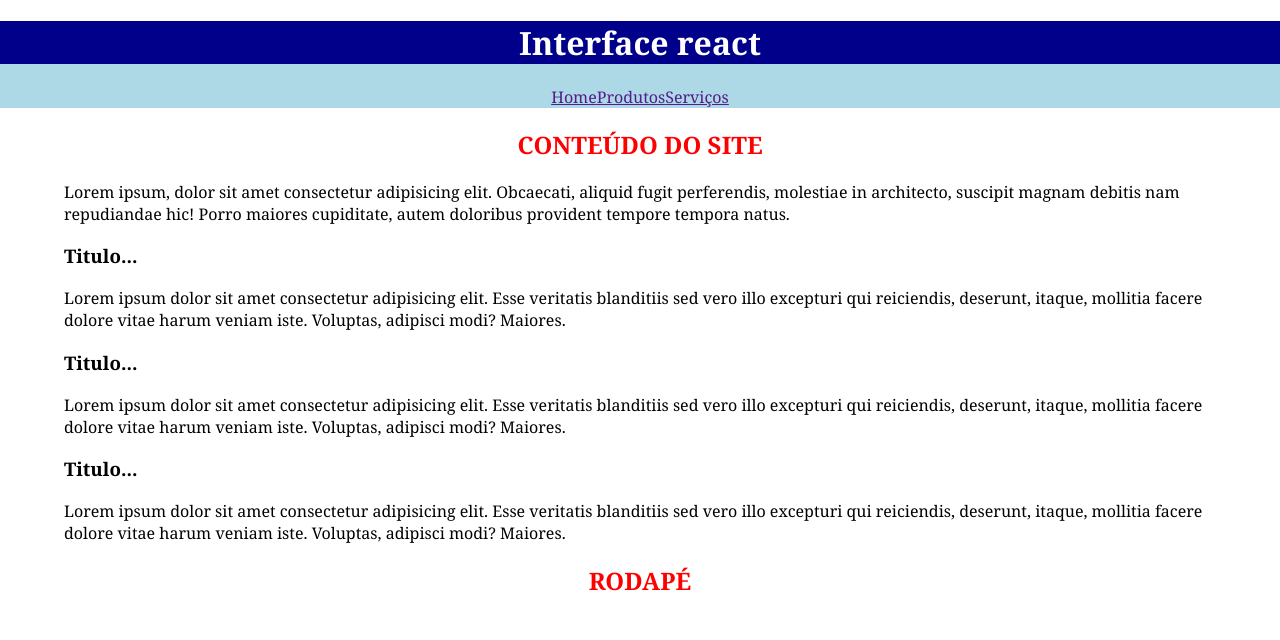
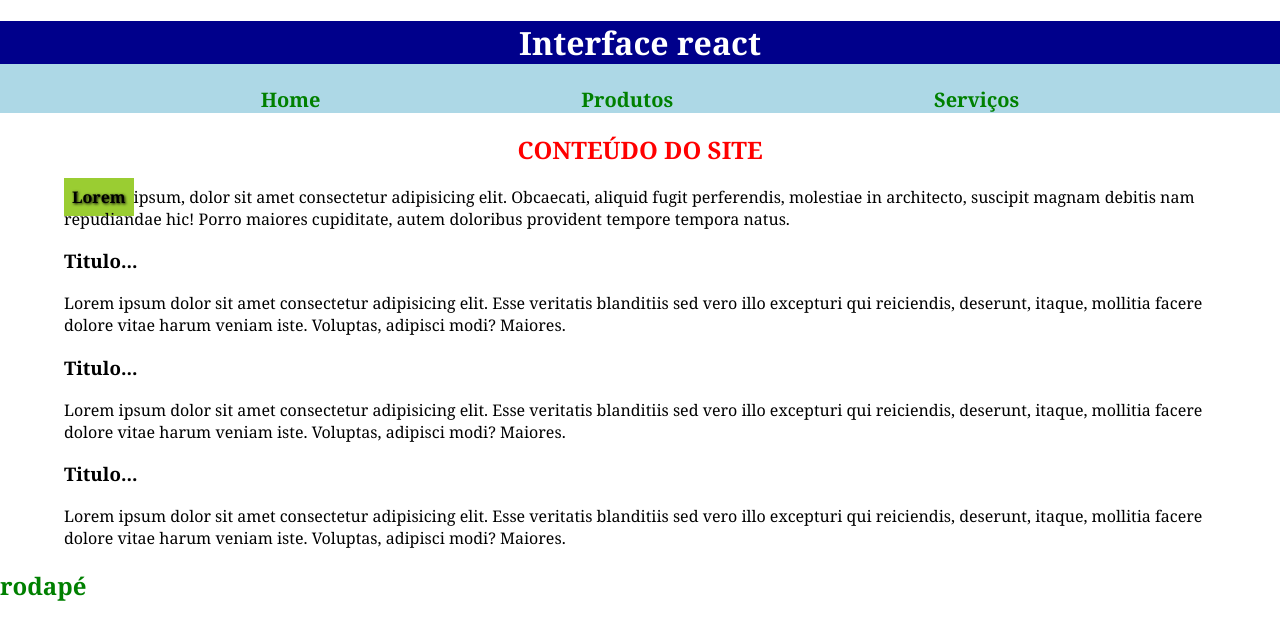
Before and after one commit to guilhermessanto/meu-app, a React (Create React App) app: page / in a window 1280 px wide. Shown: the top 640 px of the page. Built offline with nearby package versions, Linux system fonts and the light colour scheme.

Commit message:
css modular

```diff
--- a/src/App.jsx
+++ b/src/App.jsx
@@ -1,6 +1,6 @@
-import Cabecalho from "./components/layouts/Cabecalho";
-import Conteudo from "./components/layouts/Conteudo";
-import Footer from "./components/layouts/Footer";
+import Cabecalho from "./components/layouts/Cabecalho/Cabecalho";
+import Conteudo from "./components/layouts/Conteudo/Conteudo";
+import Footer from "./components/layouts/Footer/Footer";
 const App = () => {
   return (
     <>
--- a/src/components/layouts/Cabecalho.jsx
+++ b/src/components/layouts/Cabecalho/Cabecalho.jsx
@@ -1,4 +1,4 @@
-import Menu from "../Menu";
+import Menu from "../Menu/Menu";
 const estilo = {
   color: "white",
   backgroundColor: "darkblue",
--- a/src/components/layouts/Conteudo.jsx
+++ /dev/null
@@ -1,21 +0,0 @@
-import Artigo from "../Artigo";
-import "./Conteudo.css";
-const Conteudo = () => {
-  return (
-    <main>
-      <section>
-        <h2 className="subtitulo">Conteúdo do site</h2>
-        <p>
-          Lorem ipsum, dolor sit amet consectetur adipisicing elit. Obcaecati,
-          aliquid fugit perferendis, molestiae in architecto, suscipit magnam
-          debitis nam repudiandae hic! Porro maiores cupiditate, autem doloribus
-          provident tempore tempora natus.
-        </p>
-        <Artigo />
-        <Artigo />
-        <Artigo />
-      </section>
-    </main>
-  );
-};
-export default Conteudo;
--- /dev/null
+++ b/src/components/layouts/Conteudo/Conteudo.jsx
@@ -0,0 +1,24 @@
+import Artigo from "../../Artigo";
+import estilos from "./Conteudo.module.css";
+const Conteudo = () => {
+  return (
+    <main>
+      <section>
+        <h2 className={estilos.subtitulo}>Conteúdo do site</h2>
+        <p>
+          <span className={`${estilos["sombra-texto"]} ${estilos.destaque}`}>
+            Lorem
+          </span>
+          ipsum, dolor sit amet consectetur adipisicing elit. Obcaecati, aliquid
+          fugit perferendis, molestiae in architecto, suscipit magnam debitis
+          nam repudiandae hic! Porro maiores cupiditate, autem doloribus
+          provident tempore tempora natus.
+        </p>
+        <Artigo />
+        <Artigo />
+        <Artigo />
+      </section>
+    </main>
+  );
+};
+export default Conteudo;
--- a/src/components/layouts/Conteudo.css
+++ b/src/components/layouts/Conteudo/Conteudo.module.css
@@ -8,3 +8,11 @@ main {
   color: red;
   text-transform: uppercase;
 }
+.destaque {
+  background-color: yellowgreen;
+  font-weight: bold;
+  padding: 0.5rem;
+}
+.sombra-texto {
+  text-shadow: black 1px 1px 3px;
+}
--- a/src/components/layouts/Footer.jsx
+++ /dev/null
@@ -1,8 +0,0 @@
-const Footer = () => {
-  return (
-    <footer>
-      <h2 className="subtitulo">Rodapé</h2>
-    </footer>
-  );
-};
-export default Footer;
--- /dev/null
+++ b/src/components/layouts/Footer/Footer.jsx
@@ -0,0 +1,9 @@
+import estilos from "./Footer.module.css";
+const Footer = () => {
+  return (
+    <footer>
+      <h2 className={estilos.subtitulo}>Rodapé</h2>
+    </footer>
+  );
+};
+export default Footer;
--- /dev/null
+++ b/src/components/layouts/Footer/Footer.module.css
@@ -0,0 +1,4 @@
+.subtitulo {
+  color: green;
+  text-transform: lowercase;
+}
--- a/src/components/Menu.jsx
+++ b/src/components/layouts/Menu/Menu.jsx
@@ -1,6 +1,7 @@
+import estilos from "./Menu.module.css";
 const Menu = () => {
   return (
-    <nav>
+    <nav className={estilos.menuEstilo}>
       <a href="">Home</a>
       <a href="">Produtos</a>
       <a href="">Serviços</a>
--- /dev/null
+++ b/src/components/layouts/Menu/Menu.module.css
@@ -0,0 +1,13 @@
+.menuEstilo {
+  display: flex;
+  justify-content: space-evenly;
+}
+.menuEstilo a {
+  color: green;
+  font-size: 20px;
+  text-decoration: none;
+  font-weight: bold;
+}
+.menuEstilo a:hover {
+  color: white;
+}
```
